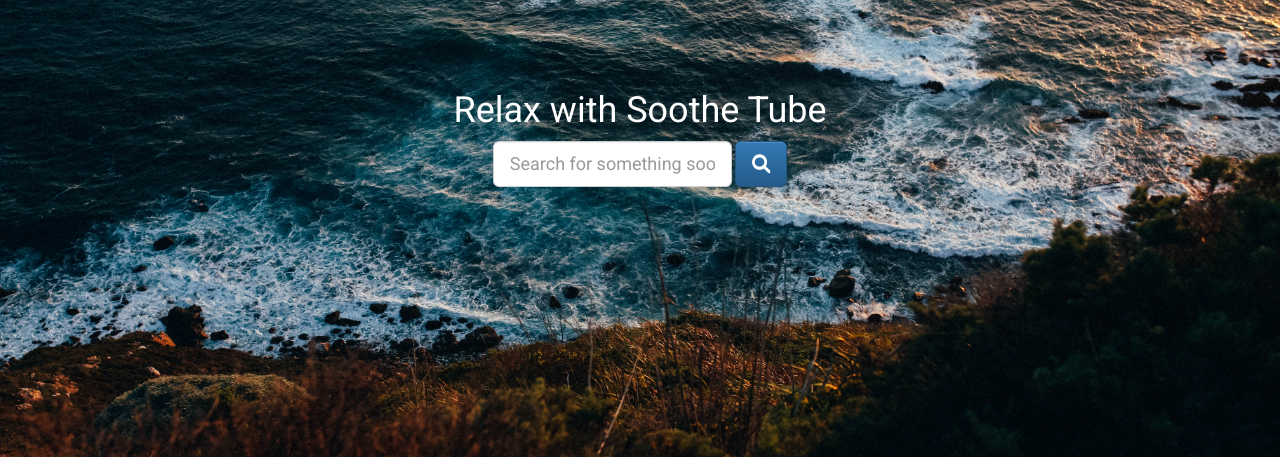
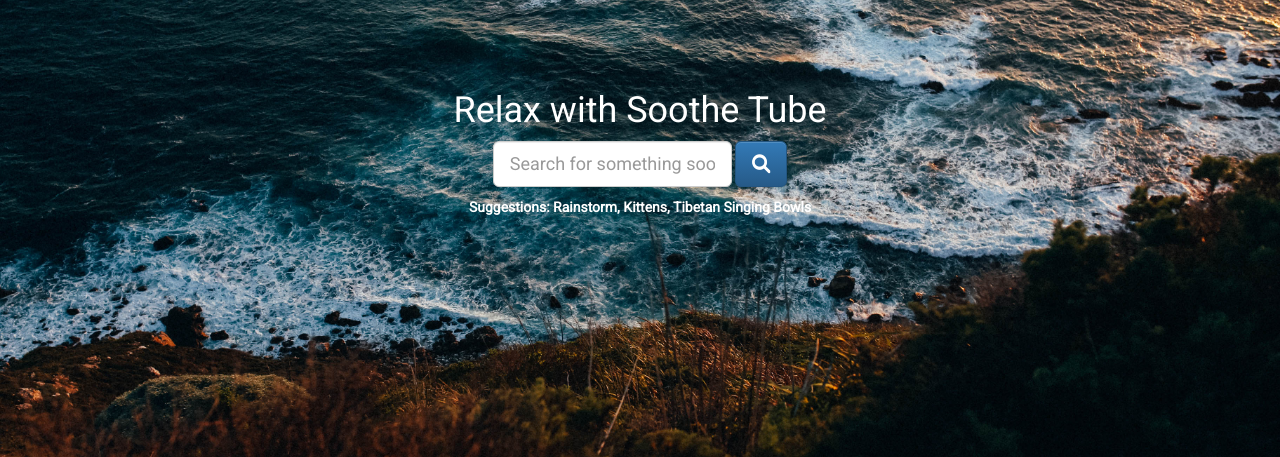
Before and after one commit to allisonPlusPlus/SootheTube, a PHP site: page / in a window 1280 px wide. Shown: the part 159-616 px from the top of the page. Run offline with PHP 8.4, Linux system fonts and the light colour scheme; some libraries are stand-ins or nearby versions.

Commit message:
Add suggestions text

```diff
--- a/index.html
+++ b/index.html
@@ -36,6 +36,13 @@
                        </form>
                    </div>
                </div>
+               <div class="row">
+               <div class="col-lg-12">
+                   <div class="suggestions text-center">
+                       Suggestions: Rainstorm, Kittens, Tibetan Singing Bowls
+                   </div>
+               </div>
+           </div>
              </div>
 
         <!-- Icons -->
--- a/main.css
+++ b/main.css
@@ -29,3 +29,8 @@ form {
   margin-bottom: 10px;
 
 }
+
+.suggestions {
+  color: white;
+  font-weight: bold;
+}
```
